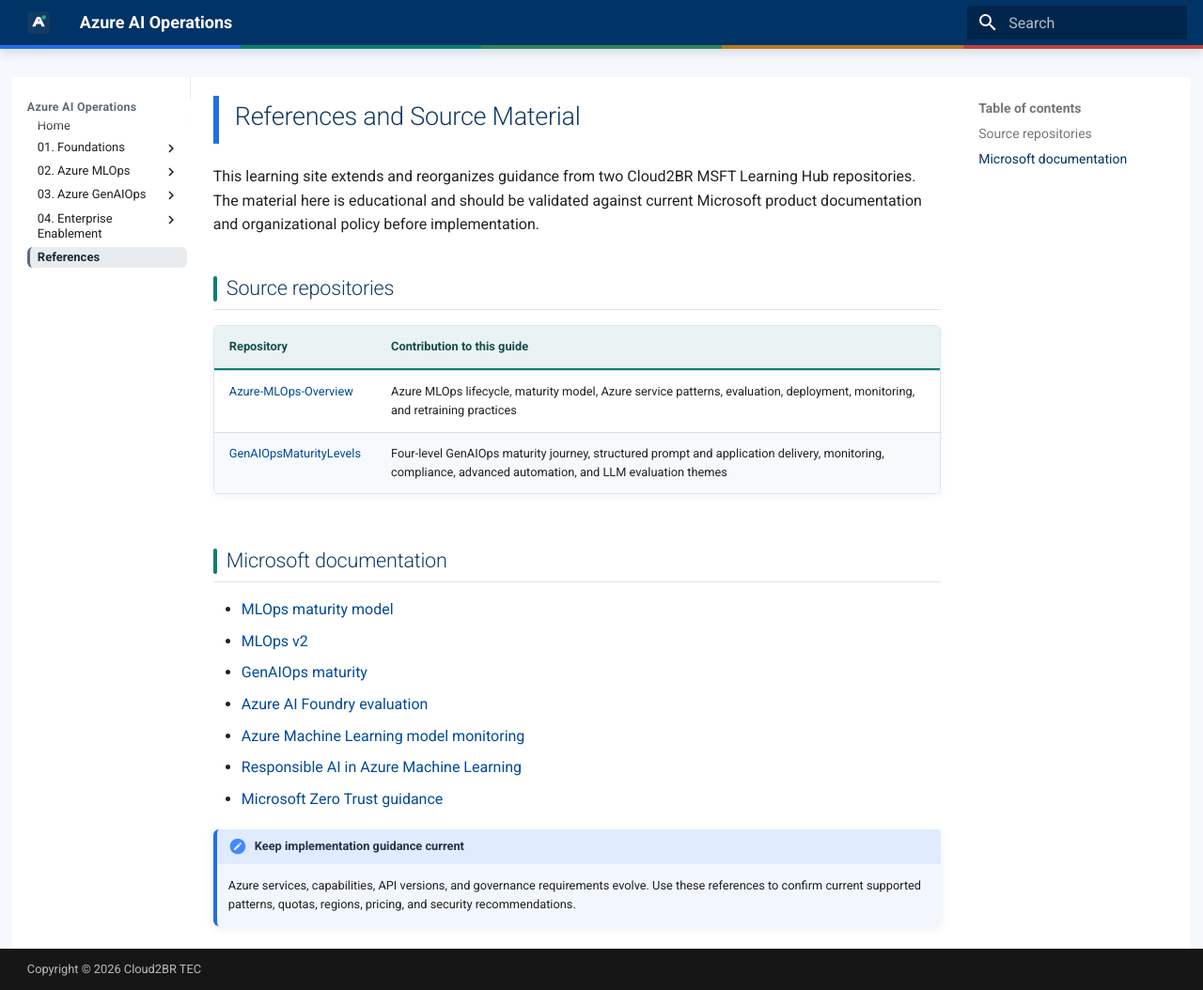
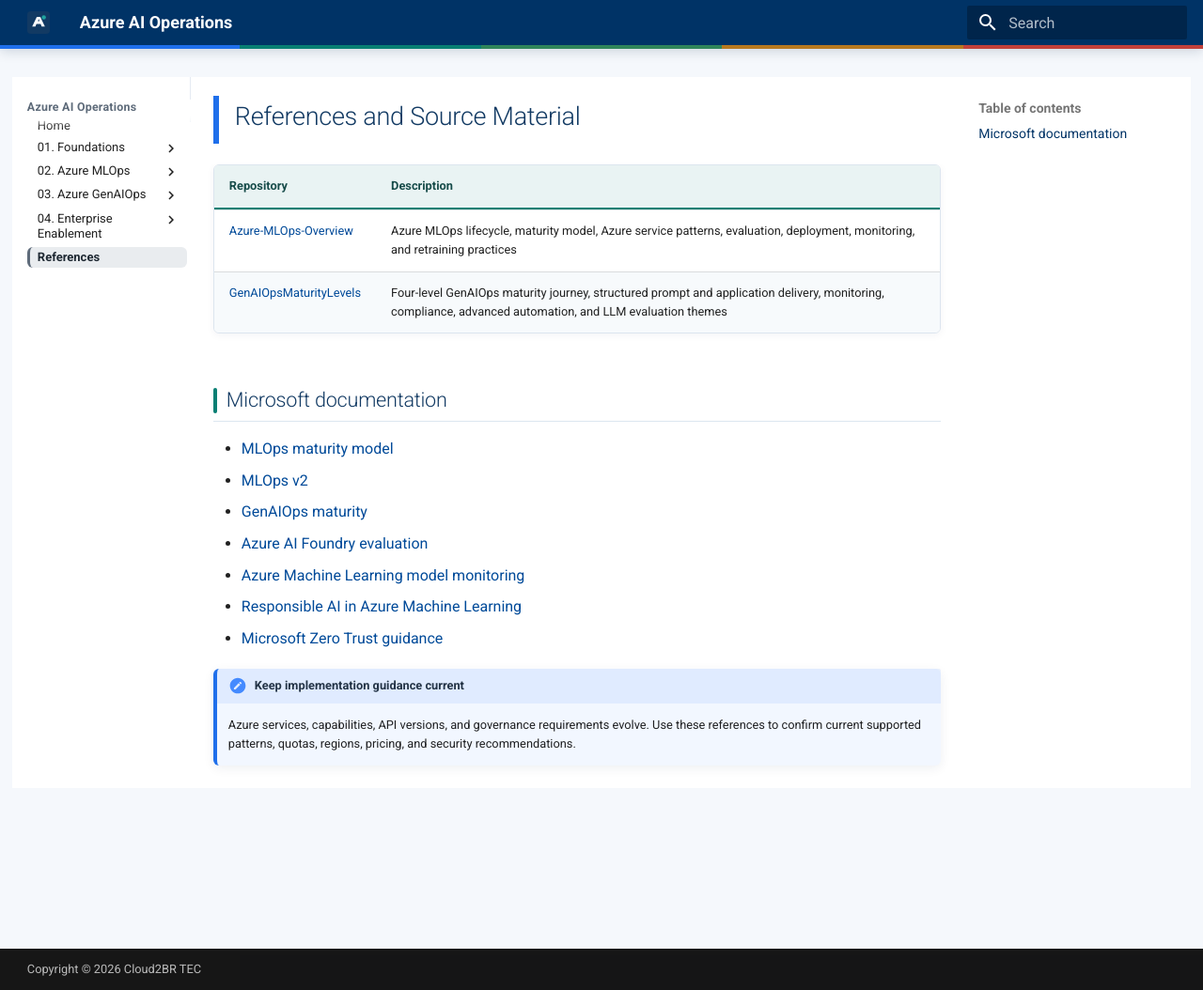
Before and after one commit to Cloud2BR-TEC/ai-academy-101-ops, an MkDocs documentation site: the page built from docs/references.md, in a window 1280 px wide and 1054 px high. Shown: the whole window at 94% size. Built offline with MkDocs 1.6.1 and Material for MkDocs 9.7.7, drawn with Linux system fonts in a browser that asks for light colours.

Commit message:
Refine lifecycle diagram and references

```diff
--- a/docs/references.md
+++ b/docs/references.md
@@ -1,10 +1,6 @@
 # References and Source Material
 
-This learning site extends and reorganizes guidance from two Cloud2BR MSFT Learning Hub repositories. The material here is educational and should be validated against current Microsoft product documentation and organizational policy before implementation.
-
-## Source repositories
-
-| Repository | Contribution to this guide |
+| Repository | Description |
 | --- | --- |
 | [Azure-MLOps-Overview](https://github.com/Cloud2BR-MSFTLearningHub/Azure-MLOps-Overview) | Azure MLOps lifecycle, maturity model, Azure service patterns, evaluation, deployment, monitoring, and retraining practices |
 | [GenAIOpsMaturityLevels](https://github.com/Cloud2BR-MSFTLearningHub/GenAIOpsMaturityLevels) | Four-level GenAIOps maturity journey, structured prompt and application delivery, monitoring, compliance, advanced automation, and LLM evaluation themes |
```
Also changed, not shown: docs/assets/img/mlops-lifecycle.svg, site/assets/img/mlops-lifecycle.svg.
